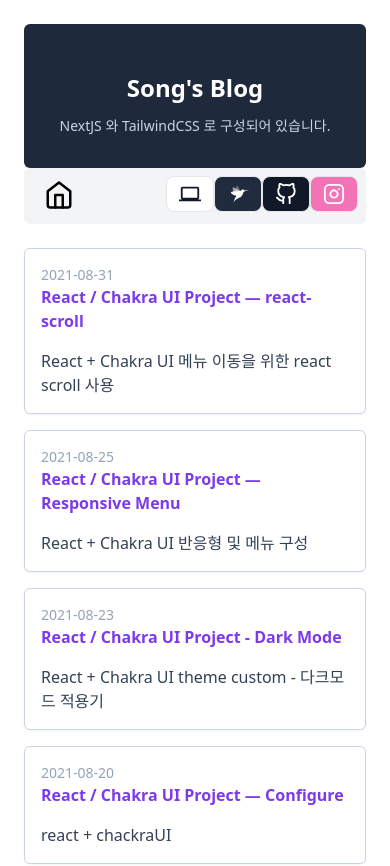
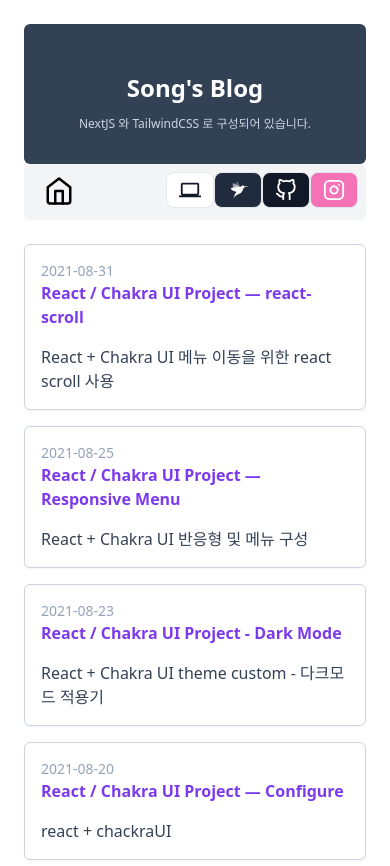
Before and after one commit to Songchanheum/songsblog, a Next.js app: page / in a window 390 px wide. Shown: the top 866 px of the page. Built offline with nearby package versions, Linux system fonts and the light colour scheme.

Commit message:
style(header): header style 수정

```diff
--- a/app/layout.tsx
+++ b/app/layout.tsx
@@ -14,13 +14,13 @@ export default function RootLayout({
 }) {
   const header = (
     <header>
-      <div className="text-center bg-slate-800 p-8 mt-6 rounded-md">
+      <div className="text-center bg-slate-700 p-8 mt-6 rounded-md">
         <Link href={`/`}>
           <h1 className="text-2xl text-white font-bold mt-4 mb-3">
             Song's Blog
           </h1>
         </Link>
-        <p className="text-slate-300 text-sm">
+        <p className="text-slate-300 text-xs sm:text-sm">
           NextJS 와 TailwindCSS 로 구성되어 있습니다.
         </p>
       </div>
```
